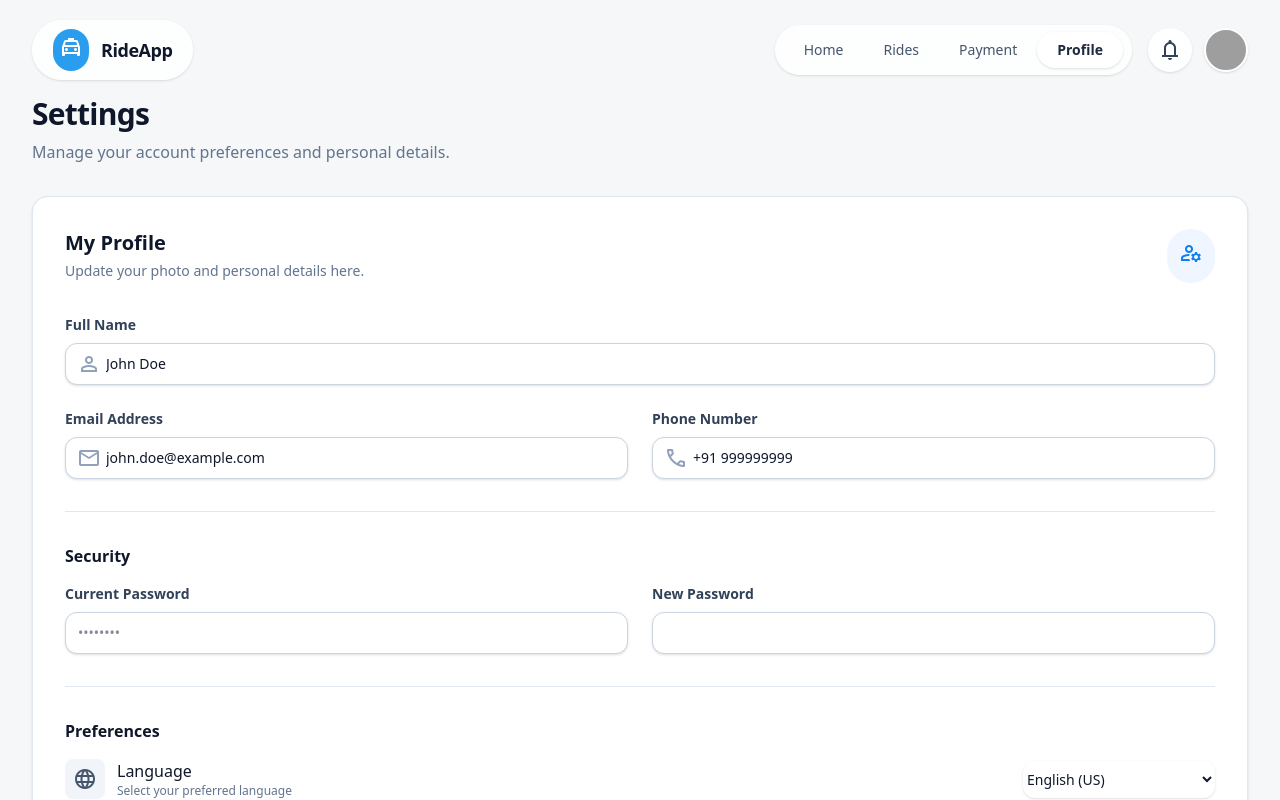
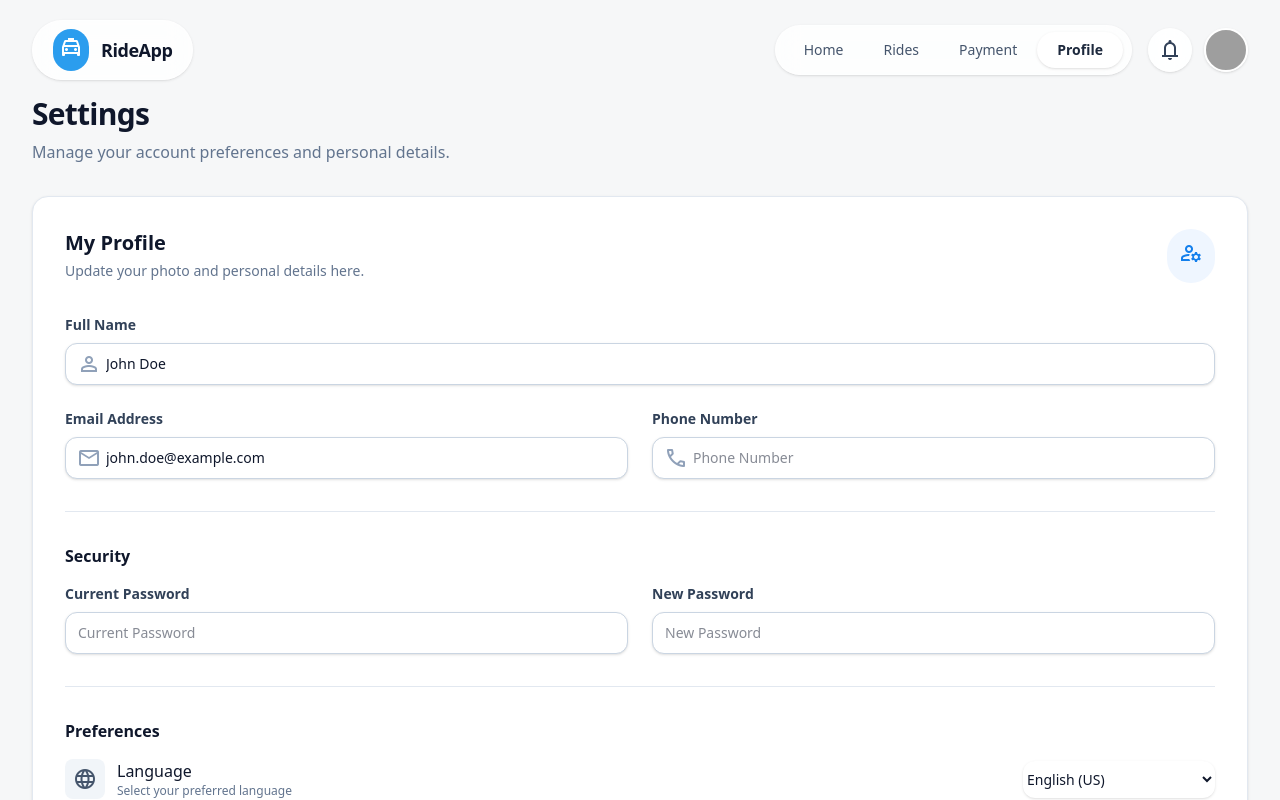
Before and after one commit to ansh-tyagi11/Uber-Clone, a Next.js app: page /user-profile in a window 1280 px wide. Shown: the top 800 px of the page. Built offline with nearby package versions, Linux system fonts and the light colour scheme; grey boxes are pictures that could not be loaded.

Commit message:
Refactor UserProfileSettings and navigation components to enhance form handling, validation, and sidebar functionality

```diff
--- a/app/(userProtected)/user-profile/page.js
+++ b/app/(userProtected)/user-profile/page.js
@@ -1,6 +1,25 @@
+"use client";
 import React from "react";
+import { useForm, Watch } from "react-hook-form";
 
 export default function UserProfileSettings() {
+  const {
+    register,
+    handleSubmit,
+    watch,
+    reset,
+    formState: { errors, isSubmitting }
+  } = useForm();
+
+  const password = watch("currentPassword")
+
+  const onSubmit = async (data) => {
+    console.log("Submitting...", data)
+    await new Promise((resolve) => setTimeout(resolve, 2000))
+    console.log("Done")
+    reset()
+  }
+
 
   return (
     <>
@@ -27,7 +46,7 @@ export default function UserProfileSettings() {
                       <span className="material-symbols-outlined text-[#137fec] text-2xl">manage_accounts</span>
                     </div>
                   </div>
-                  <form action="#" className="flex flex-col gap-8">
+                  <form onSubmit={handleSubmit(onSubmit)} className="flex flex-col gap-8">
                     {/* Personal Info Section */}
                     <div className="grid grid-cols-1 gap-6 md:grid-cols-2">
                       <div className="col-span-1 md:col-span-2">
@@ -38,7 +57,6 @@ export default function UserProfileSettings() {
                           </div>
                           <input
                             className="block w-full rounded-xl border border-slate-300 dark:border-slate-600 bg-white dark:bg-slate-800 text-slate-900 dark:text-white py-2.5 pl-10 focus:border-[#137fec] focus:ring-2 focus:ring-blue-500 focus:outline-none sm:text-sm shadow-sm transition-shadow"
-                            id="full-name"
                             name="full-name"
                             type="text"
                             value="John Doe"
@@ -54,7 +72,6 @@ export default function UserProfileSettings() {
                           </div>
                           <input
                             className="block w-full rounded-xl border border-slate-300 dark:border-slate-600 bg-white dark:bg-slate-800 text-slate-900 dark:text-white py-2.5 pl-10 focus:border-[#137fec] focus:ring-2 focus:ring-blue-500 focus:outline-none sm:text-sm shadow-sm transition-shadow"
-                            id="email"
                             name="email"
                             type="email"
                             value="john.doe@example.com"
@@ -70,12 +87,15 @@ export default function UserProfileSettings() {
                           </div>
                           <input
                             className="block w-full rounded-xl border border-slate-300 dark:border-slate-600 bg-white dark:bg-slate-800 text-slate-900 dark:text-white py-2.5 pl-10 focus:border-[#137fec] focus:ring-2 focus:ring-blue-500 focus:outline-none sm:text-sm shadow-sm transition-shadow"
-                            id="phone"
+                            placeholder="Phone Number"
                             name="phone"
                             type="tel"
-                            value="+91 999999999"
-                            readOnly
+                            autoComplete="tel"
+                            {...register("tel", {
+                              required: { value: true, message: "This field is required." }, pattern: { value: /^\d{10}$/, message: "Phone Number must be exactly 10 digits and only numbers." }
+                            })}
                           />
+                          {errors.tel && <div className="text-xs text-red-500 dark:text-red-500">{errors.tel.message}</div>}
                         </div>
                       </div>
                     </div>
@@ -88,20 +108,45 @@ export default function UserProfileSettings() {
                           <label className="block text-sm font-semibold text-slate-700 dark:text-slate-300 mb-2">Current Password</label>
                           <input
                             className="block w-full rounded-xl border border-slate-300 pl-3 dark:border-slate-600 bg-white dark:bg-slate-800 text-slate-900 dark:text-white py-2.5 focus:border-[#137fec] focus:ring-2 focus:ring-blue-500 focus:outline-none sm:text-sm shadow-sm"
-                            id="current-password"
-                            name="current-password"
-                            placeholder="••••••••"
+                            name="currentPassword"
+                            placeholder="Current Password"
                             type="password"
+                            {...register("currentPassword", {
+                              required: "This field is required.",
+                              minLength: {
+                                value: 8,
+                                message: "Password must be at least 8 characters",
+                              },
+                              pattern: {
+                                value: /^(?=.*[a-z])(?=.*[A-Z])(?=.*\d)(?=.*[@$!%*?&#^()_+\-])[A-Za-z\d@$!%*?&#^()_+\-]{8,}$/,
+                                message: "Password must contain A-Z, a-z, number, symbol & no spaces.",
+                              },
+                            })}
                           />
+                          {errors.currentPassword && <div className="text-xs text-red-500 dark:text-red-500">{errors.currentPassword.message}</div>}
                         </div>
                         <div>
                           <label className="block text-sm font-semibold text-slate-700 dark:text-slate-300 mb-2">New Password</label>
                           <input
                             className="block w-full pl-3 rounded-xl border border-slate-300 dark:border-slate-600 bg-white dark:bg-slate-800 text-slate-900 dark:text-white py-2.5 focus:border-[#137fec] focus:ring-2 focus:ring-blue-500 focus:outline-none sm:text-sm shadow-sm"
-                            id="new-password"
-                            name="new-password"
+                            name="newPassword"
                             type="password"
+                            autoComplete="password"
+                            placeholder="New Password"
+                            {...register("newPassword", {
+                              required: "This field is required.", validate: value =>
+                                value !== password || "New password must be different from current password.",
+                              minLength: {
+                                value: 8,
+                                message: "Password must be at least 8 characters",
+                              },
+                              pattern: {
+                                value: /^(?=.*[a-z])(?=.*[A-Z])(?=.*\d)(?=.*[@$!%*?&#^()_+\-])[A-Za-z\d@$!%*?&#^()_+\-]{8,}$/,
+                                message: "Password must contain A-Z, a-z, number, symbol & no spaces.",
+                              },
+                            })}
                           />
+                          {errors.newPassword && <div className="text-xs text-red-500 dark:text-red-500">{errors.newPassword.message}</div>}
                         </div>
                       </div>
                     </div>
@@ -172,8 +217,8 @@ export default function UserProfileSettings() {
                     <div className="flex items-center justify-end gap-4 pt-4">
                       <button className="px-5 py-2.5 rounded-xl text-sm font-bold text-slate-600 dark:text-slate-300 hover:bg-slate-100 dark:hover:bg-slate-800 transition-colors"
                         type="button">Cancel</button>
-                      <button className="px-6 py-2.5 rounded-xl bg-[#137fec] hover:bg-blue-600 text-white text-sm font-bold shadow-md shadow-blue-500/30 transition-all hover:-translate-y-0.5"
-                        type="submit">Save Changes</button>
+                      <button disabled={isSubmitting} className={`mt-2 flex items-center justify-center overflow-hidden h-12 hover:bg-[#256af4]/90 leading-normal tracking-[0.015em] duration-200 px-6 py-2.5 rounded-xl bg-[#137fec] text-white text-sm font-bold shadow-md shadow-blue-500/30 transition-all hover:-translate-y-0.5" ${isSubmitting ? "cursor-not-allowed opacity-50" : "cursor-pointer"}`}
+                        type="submit" value="submit">Save Changes</button>
                     </div>
                   </form>
                 </div>
--- a/components/CaptainNavbar.js
+++ b/components/CaptainNavbar.js
@@ -1,11 +1,15 @@
 "use client";
-import React from 'react';
+import React, { useState } from 'react';
 import Link from 'next/link';
 import { usePathname } from 'next/navigation';
+import { signOut } from 'next-auth/react';
 
 const captainNavbar = () => {
     const pathname = usePathname();
     const isActive = (path) => pathname === path;
+    const [isOpen, setIsOpen] = useState(false);
+
+    const toggleSidebar = () => setIsOpen(!isOpen);
 
     return (
         <>
@@ -33,6 +37,7 @@ const captainNavbar = () => {
                             Profile
                         </Link>
                     </nav>
+                    <span className='md:block hidden'>
                         <div className="flex items-center gap-3">
                             <button className="flex items-center justify-center w-11 h-11 bg-white/90 backdrop-blur rounded-full text-slate-700 hover:bg-white hover:text-[#2b9dee] shadow-sm transition-all">
                                 <span className="material-symbols-outlined">notifications</span>
@@ -44,6 +49,36 @@ const captainNavbar = () => {
                                 }}
                             />
                         </div>
+                    </span>
+                </div>
+                <div className='md:hidden block pointer-events-auto'>
+                    <span onClick={toggleSidebar} className="fixed top-7 right-11 material-symbols-outlined cursor-pointer z-60"><img
+                        src="https://lh3.googleusercontent.com/aida-public/AB6AXuBnWnXhqt2gJ1xjCWWALJmhPrDL_NhFbZ8lhBrwuOhzPnwJzg9Fsllee_IriCz6reqTw3czUCYd7XfsqQjcC6QR9zMNeMjEtdQ9WZqqSfuc38YTETwTw9a0i6qioDrwBmC03OgPP6snFDmmxB8lFu_5chKZT98nY__47e5GhAk--SX1EWd5Lhkqn_RDQaqFQjEi5D_uL48qu3PdZPuZWzgBgyHMKP3133XGmsRO_XXY7Zh_zwL5OZaTc5-msl0MxgBRb65QNZPA-UHT"
+                        alt="Menu"
+                        className="w-11 h-11 rounded-full bg-cover bg-center border-2 border-white shadow-sm cursor-pointer"
+                    /></span>
+                    {isOpen && (<div className="h-screen fixed inset-0 bg-black/50 z-40" onClick={toggleSidebar} />)}
+                    <aside className={`fixed top-0 right-0 h-screen justify-between w-64 flex bg-white flex-col shadow-xl pt-14 p-6 z-50 transform transition-transform duration-300 ${isOpen ? "translate-x-0" : "translate-x-full"}`}>
+                        <nav className="flex flex-col gap-3 pt-10">
+                            <Link onClick={toggleSidebar} className={`px-5 py-2 text-sm  ${isActive('/captain-home') ? 'font-semibold bg-blue-500 text-white rounded-full shadow-sm' : 'font-medium text-slate-600 hover:text-[#2b9dee] transition-colors'}`}
+                                href="/captain-home">
+                                Home
+                            </Link>
+                            <Link onClick={toggleSidebar} className={`px-5 py-2 text-sm  ${isActive('/captain-rides') ? 'font-semibold text-white bg-blue-500 rounded-full shadow-sm' : 'font-medium text-slate-600 hover:text-[#2b9dee] transition-colors'}`} href="/captain-rides">
+                                Rides
+                            </Link>
+                            <Link onClick={toggleSidebar} className={`px-5 py-2 text-sm  ${isActive('/captain-payment') ? 'font-semibold text-white bg-blue-500 rounded-full shadow-sm' : 'font-medium text-slate-600 hover:text-[#2b9dee] transition-colors'}`} href="/captain-payment">
+                                Payment
+                            </Link>
+                            <Link onClick={toggleSidebar} className={`px-5 py-2 text-sm  ${isActive('/captain-profile') ? 'font-semibold text-white bg-blue-500 rounded-full shadow-sm' : 'font-medium text-slate-600 hover:text-[#2b9dee] transition-colors'}`} href="/captain-profile">
+                                Profile
+                            </Link>
+                        </nav>
+                        <button onClick={() => signOut({ callbackUrl: "/login" })} className="flex items-center justify-center gap-2 rounded-lg h-10 py-0.5 px-4 bg-blue-500 text-white text-sm font-bold hover:bg-blue-600 transition-colors">
+                            Log Out
+                            <span className='material-symbols-outlined'>logout</span>
+                        </button>
+                    </aside>
                 </div>
             </header >
         </>
```
Also changed, not shown: components/UserNavbar.js (+12 -9 lines). Lines whose indentation alone changed are shown as unchanged.
